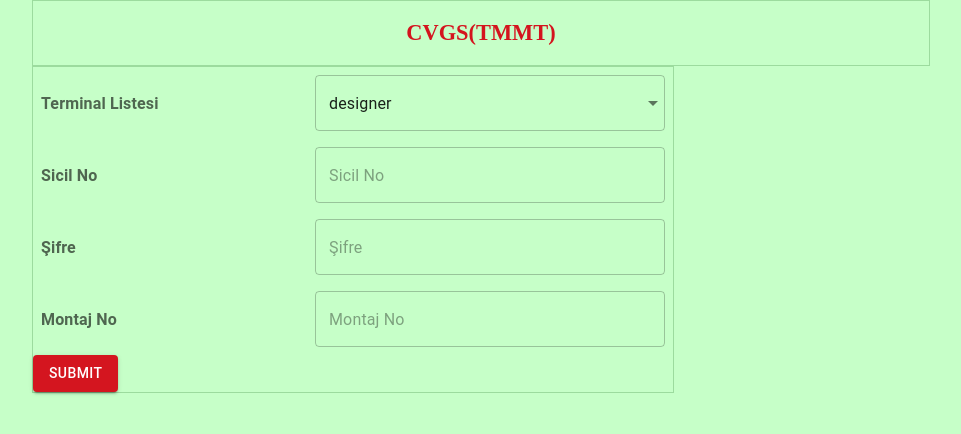
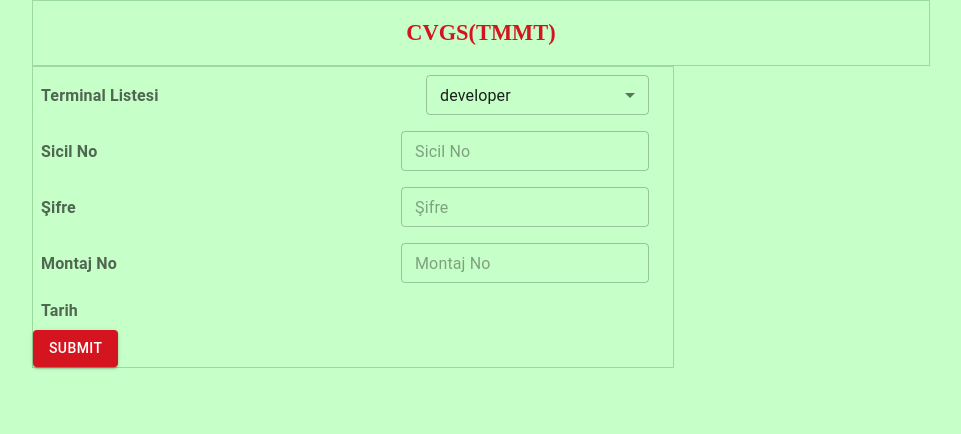
Before and after one commit to holosawn/32-Bit-Project, a React (Create React App) app: page /1/1 in a window 1280 px wide. Shown: the top 434 px of the page, without its empty margins (159-1120 px from the left). Built offline with nearby package versions, Linux system fonts and the light colour scheme.

Commit message:
added some dynamism and more functionalty to reused comps and
border color change according to input conditions and fixing defaultValue problem

```diff
--- a/src/Styles.js
+++ b/src/Styles.js
@@ -5,6 +5,7 @@ const labelStyle={
     minWidth:"110px"
 }
 const formBoxStyle={
+    marginInlineEnd:2,
     width:"auto",
     display:"flex",
     justifyContent:"space-between",
--- a/src/TerminalLogin/CustomSelect.js
+++ b/src/TerminalLogin/CustomSelect.js
@@ -1,48 +1,49 @@
 import { Field, useField } from "formik"
-import {InputLabel,NativeSelect,Box, OutlinedInput} from '@mui/material'
+import {Box, OutlinedInput,Select, MenuItem,FormHelperText} from '@mui/material'
 import { useEffect } from "react"
-import { labelStyle } from "../Styles"
-import { formBoxStyle } from "../Styles"
+
+const OutlineColor =(color) => {
+    return {"& .MuiOutlinedInput-root .MuiOutlinedInput-notchedOutline": { borderColor: color }}}
 
 
-const selectStyle={
-m:1,width:"223px"
-}
 
-const CustomSelect = ({label,options,style,...props}) => {
+const CustomSelect = ({options,style,...props}) => {
+
 
     const[field,meta]=useField(props)
     const children =props.children
 
+    const tarih =Date.prototype.getFullYear
+
     useEffect(()=>{
-        field.onChange({
+        if(options.length === 1){
+            props.defaultValue = options[0]
+        }
+        {field.onChange({
             target:{
                 name:field.name,
-                value:options[0]
-            }
-        })}
+                value:props.defaultValue}}
+        )}}
         ,[])
-        console.log(style)
 
+
+                console.log(meta.error && meta.touched)
     return(
-    <Box sx={formBoxStyle} overflow={"auto"}>
-        <InputLabel sx={labelStyle}>
-            {label}
-        </InputLabel>
-
-        <NativeSelect
-        sx={style}
-        input={<OutlinedInput/>}
-        {...field}
-        className={meta.touched && meta.error ? "input-error" : ""}>
+    <Box>
+        <Select
+            variant="outlined"
+            color="third"
+            sx={{...style, borderColor:"secondary" , ...(meta.error && meta.touched ? OutlineColor("red") : OutlineColor("black"))}}
+            size="small"
+            {...field}
+        >
             {options.map((value) => {
-                return <option value={value}>
+                return <MenuItem value={value}>
                 {value}
-                </option>
+                </MenuItem>
             })}
-        </NativeSelect>
-        {meta.touched && meta.error && <div className="error">{meta.error}</div>}
-    </Box>
+        </Select>
+        </Box>
     )
     }
 export default CustomSelect
--- a/src/TerminalLogin/Custominput.js
+++ b/src/TerminalLogin/Custominput.js
@@ -1,22 +1,32 @@
 import { Field, useField } from "formik"
 import { TextField,Box, FormControl } from "@mui/material"
-import InputLabel from '@mui/material/InputLabel';
-import { labelStyle } from "../Styles"
-import { formBoxStyle } from "../Styles";
+import InputLabel from '@mui/material/InputLabel'
+
+const OutlineColor =(color) => {
+    return {"& .MuiOutlinedInput-root .MuiOutlinedInput-notchedOutline": { borderColor: color }}}
 
 
 const CustomInput = ({label,style,...props}) => {
 
+
+
     const[field,meta]=useField(props)
 
     return(
-    <Box sx={formBoxStyle}>
-            <InputLabel sx={labelStyle}>{label}</InputLabel>
-            <TextField sx={style}  {...field} {...props}
-            className={meta.touched && meta.error ? "input-error" : ""}
+    <Box>
+            <TextField
+            sx={{...style ,"& .MuiOutlinedInput-root .MuiOutlinedInput-notchedOutline": {
+                borderColor: "primary",
+              }}}
+
+            color="third"
+            size="small"
+            {...field} {...props}
+            helperText={meta.touched && meta.error && `${meta.error}`}
+            FormHelperTextProps={{ sx: { color: "red" } }}
             />
 
-            {meta.touched && meta.error && <div className="error">{meta.error}</div>}
+
     </Box>
     )
 }
--- a/src/TerminalLogin/Login.css
+++ b/src/TerminalLogin/Login.css
@@ -1,9 +1,6 @@
 *{
     margin: 0;
     padding: 0;
-}
-.input-error{
-    border-color: red;
 }
 body{
     display: flex;
--- a/src/TerminalLogin/Login.js
+++ b/src/TerminalLogin/Login.js
@@ -1,14 +1,16 @@
 
-import {MenuItem, Toolbar,Typography,styled } from '@mui/material';
+import {InputLabel, Toolbar,Typography,styled } from '@mui/material';
 import './Login.css';
 import React from 'react';
 import { useNavigate } from 'react-router-dom';
-import {Button,Box} from "@mui/material"
-import { Formik, Form, ErrorMessage, Field ,useFormik} from "formik";
+import {Button,Box,Select} from "@mui/material"
+import { Formik, Form} from "formik";
 import * as yup from "yup";
 import CustomInput from "./Custominput"
 import CustomSelect from "./CustomSelect"
-
+import { formBoxStyle } from "../Styles"
+import { labelStyle } from "../Styles"
+import { BorderColor } from '@mui/icons-material';
 
 const HeaderBox =styled(Box)(({theme}) => ({
 	border:"1px solid #9cdb9e",
@@ -27,6 +29,12 @@ const FormBox =styled(Box)(({theme}) =>({
 	justifyContent:"space-around",
 	alignContent:"space-around"
 }))
+const initialValues={
+	terminal:"",
+	sicil:"",
+	password:"",
+	montaj:"",
+}
 const advancedSchema = yup.object().shape({
 	terminal: yup
 	  .string()
@@ -44,14 +52,17 @@ const advancedSchema = yup.object().shape({
 	.required("required")
 });
 const mainInputStyle={
-	width:"350px",
-	minWidth:"180px",
-	margin:1
-}
-const optionss=["designer","developer","manager"]
+	width:"auto",
+	minWidth:"223px",
+	margin:1,
+	}
+
+
+const optionss=["developer","designer","manager"]
 const onSubmit = async (values, actions) => {
 	await new Promise((resolve) => setTimeout(resolve, 1000));
 	console.log(values)
+	actions.resetForm()
 };
 
   const AdvancedForm = () => {
@@ -74,34 +85,63 @@ const onSubmit = async (values, actions) => {
 	  >
 		{({ isSubmitting }) => (
 		  <Form>
+
+		<Box sx={formBoxStyle} overflow={"auto"}>
+			<InputLabel  sx={labelStyle}>
+            	Terminal Listesi
+        	</InputLabel>
 			<CustomSelect
-			  label="Terminal Listesi"
 			  name="terminal"
 			  options={optionss}
 			  style={mainInputStyle}
+			  defaultValue={optionss[0]}
 			/>
+		</Box>
 
+		<Box sx={formBoxStyle} overflow={"auto"}>
+			<InputLabel sx={labelStyle}>
+            	Sicil No
+        	</InputLabel>
 			<CustomInput
-			  label="Sicil No"
 			  name="sicil"
 			  type="text"
 			  placeholder="Sicil No"
 			  style={mainInputStyle}
 			/>
+		</Box>
+
+		<Box sx={formBoxStyle} overflow={"auto"}>
+			<InputLabel sx={labelStyle}>
+            	Şifre
+        	</InputLabel>
 			<CustomInput
-			  label="Şifre"
 			  name="password"
 			  type="password"
 			  placeholder="Şifre"
 			  style={mainInputStyle}
 			/>
+		</Box>
+
+		<Box sx={formBoxStyle} overflow={"auto"}>
+			<InputLabel sx={labelStyle}>
+            	Montaj No
+        	</InputLabel>
 			<CustomInput
-			  label="Montaj No"
 			  name="montaj"
 			  type="text"
 			  placeholder="Montaj No"
 			  style={mainInputStyle}
 			/>
+		</Box>
+
+		<Box sx={formBoxStyle} overflow={"auto"}>
+			<InputLabel sx={labelStyle}>
+				Tarih
+			</InputLabel>
+			<Box>
+
+			</Box>
+		</Box>
 
 			<Button disabled={isSubmitting} variant='contained' type="submit">
 			  Submit
--- a/src/index.js
+++ b/src/index.js
@@ -19,6 +19,8 @@ const theme = createTheme({
     secondary:{
       main:"#c6ffc8",
       secondary:"white"
+    },third:{
+      main:"#000000"
     }
   },
   typography:{
```
